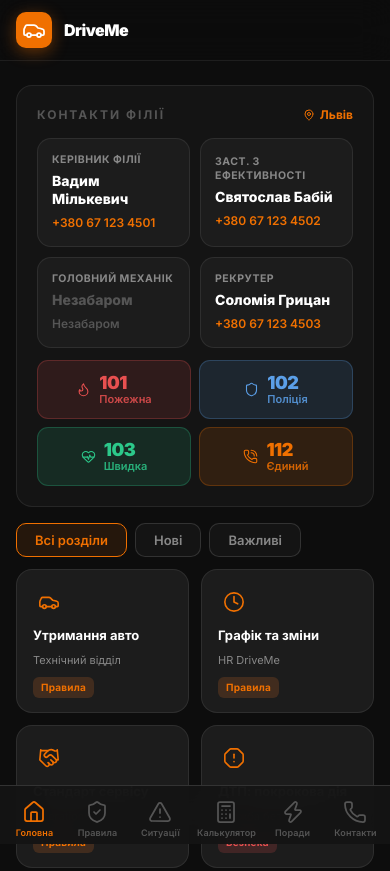
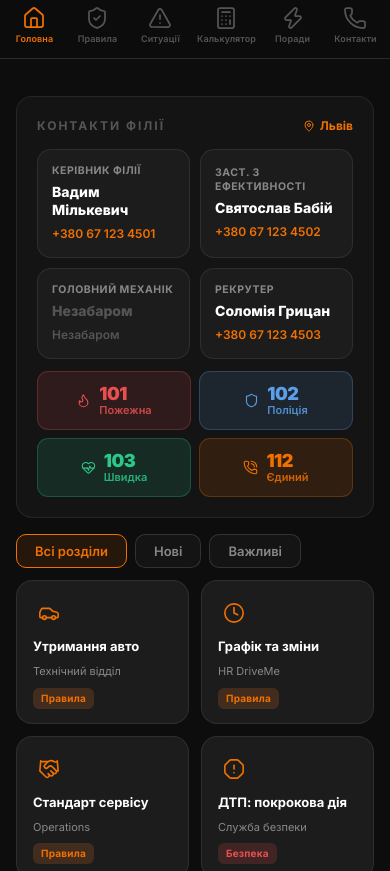
Before and after one commit to Clutchfans34/driveme-driver-portal, a plain HTML site: page index.html in a window 390 px wide. Shown: the top 871 px of the page. Drawn offline with nearby package versions, Linux system fonts and the light colour scheme.

Commit message:
Mobile nav to top; DM SVG logo; hide header on mobile

```diff
--- a/index.html
+++ b/index.html
@@ -324,7 +324,7 @@ input[type=range]::-webkit-slider-thumb{-webkit-appearance:none;width:18px;heigh
 .tip-text strong{color:var(--text)}
 
 /* ── MOBILE NAV ── */
-.mob-nav{display:none;position:fixed;bottom:0;left:0;right:0;z-index:300;background:rgba(20,20,20,.96);backdrop-filter:blur(16px);border-top:1px solid var(--border2);padding:8px 4px env(safe-area-inset-bottom,0);grid-template-columns:repeat(6,1fr);gap:2px}
+.mob-nav{display:none;position:fixed;top:0;left:0;right:0;z-index:300;background:rgba(13,13,13,.97);backdrop-filter:blur(16px);border-bottom:1px solid var(--border2);padding:env(safe-area-inset-top,0) 4px 8px;grid-template-columns:repeat(6,1fr);gap:2px}
 .mob-nav-btn{display:flex;flex-direction:column;align-items:center;gap:3px;background:none;border:none;cursor:pointer;padding:6px 4px;border-radius:10px;font-family:'Inter',sans-serif;transition:.13s;color:var(--t3)}
 .mob-nav-btn .mn-ico{font-size:20px;line-height:1}
 .mob-nav-btn .mn-lbl{font-size:9px;font-weight:600;letter-spacing:.1px}
@@ -409,7 +409,8 @@ input[type=range]::-webkit-slider-thumb{-webkit-appearance:none;width:18px;heigh
 
 @media(max-width:600px){
   .page{padding:0 16px}
-  .p{padding-bottom:80px}
+  .p{padding-bottom:20px;padding-top:72px}
+  .header{display:none}
   .header{margin:0 -16px;padding:0 16px}
   .header-inner{height:60px}
   .header-nav{display:none}
@@ -465,7 +466,7 @@ input[type=range]::-webkit-slider-thumb{-webkit-appearance:none;width:18px;heigh
   <header class="header">
     <div class="header-inner">
       <div class="logo" onclick="showPage('home', document.querySelector('.nav-btn'))">
-        <div class="logo-ico ico"><i data-lucide="car"></i></div>
+        <div class="logo-ico"><img src="img/dm-logo.svg" style="width:100%;height:100%;object-fit:contain"></div>
         <div>
           <div class="logo-name">DriveMe</div>
           <div class="logo-sub">Портал Водія</div>
```
Also changed, not shown: img/dm-logo.svg (added).
